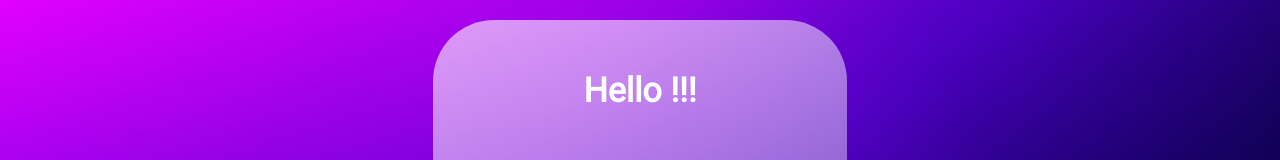
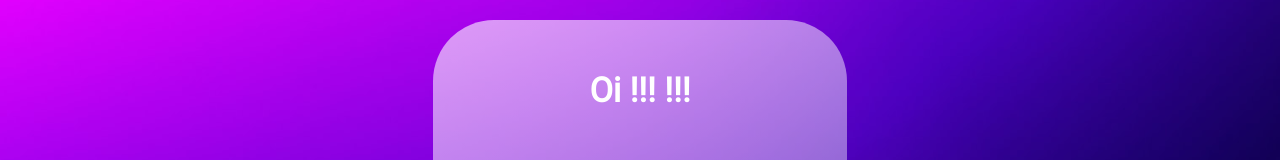
Before and after one commit to Welmolinafs000/project-users, a React (Create React App) app: page / in a window 1280 px wide. Shown: the part 227-387 px from the top of the page. Built offline with nearby package versions, Linux system fonts and the light colour scheme.

Commit message:
Update App.js

```diff
--- a/src/App.js
+++ b/src/App.js
@@ -28,7 +28,7 @@ const App = () => {
     <Container>
       <Image src={People} alt="people" />
       <ContainerItens>
-        <Title> Hello !!!</Title>
+        <Title> Oi !!! !!!</Title>
 
         <InputLabel>Nome</InputLabel>
         <Input ref={inputName} placeholder="Nome" />
```
